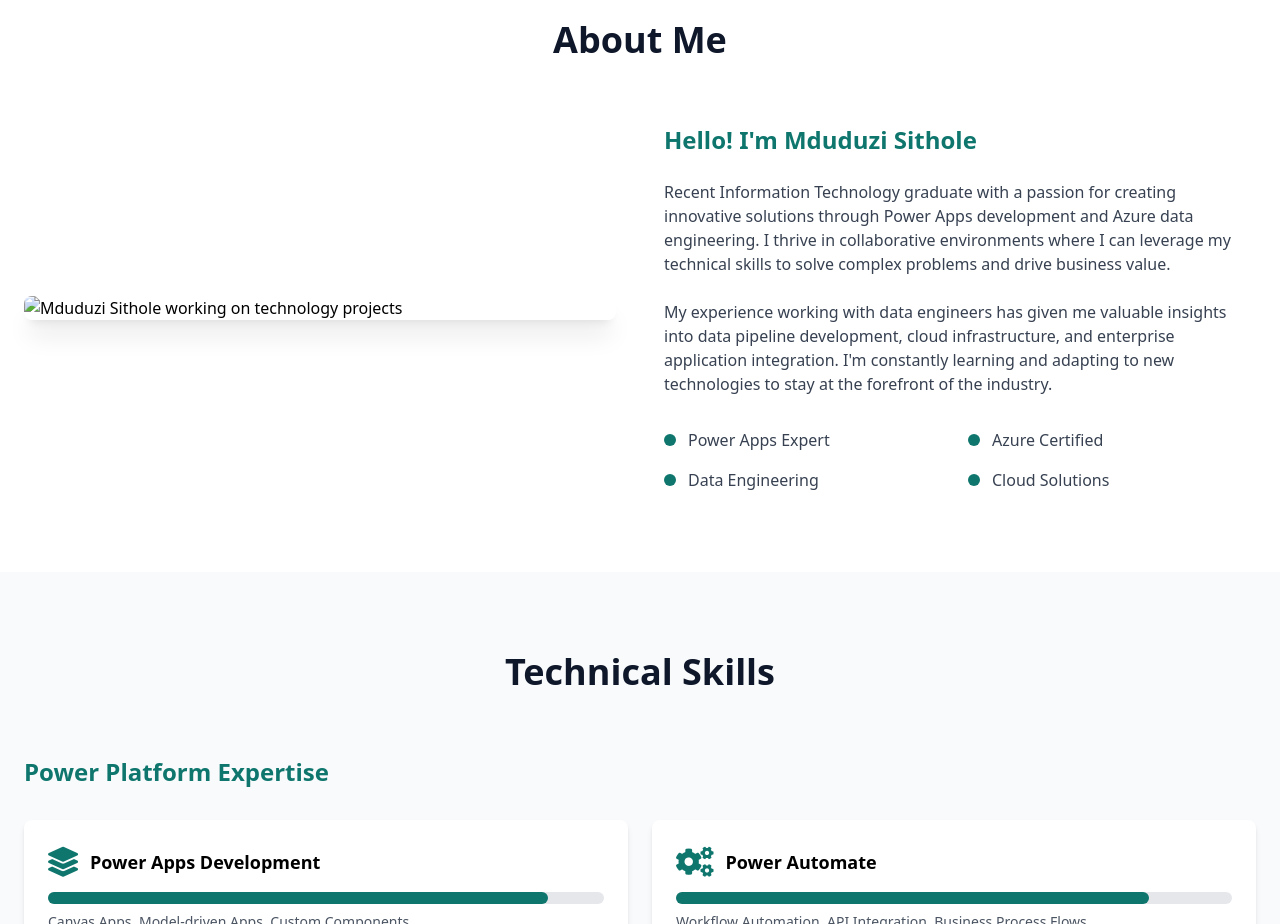
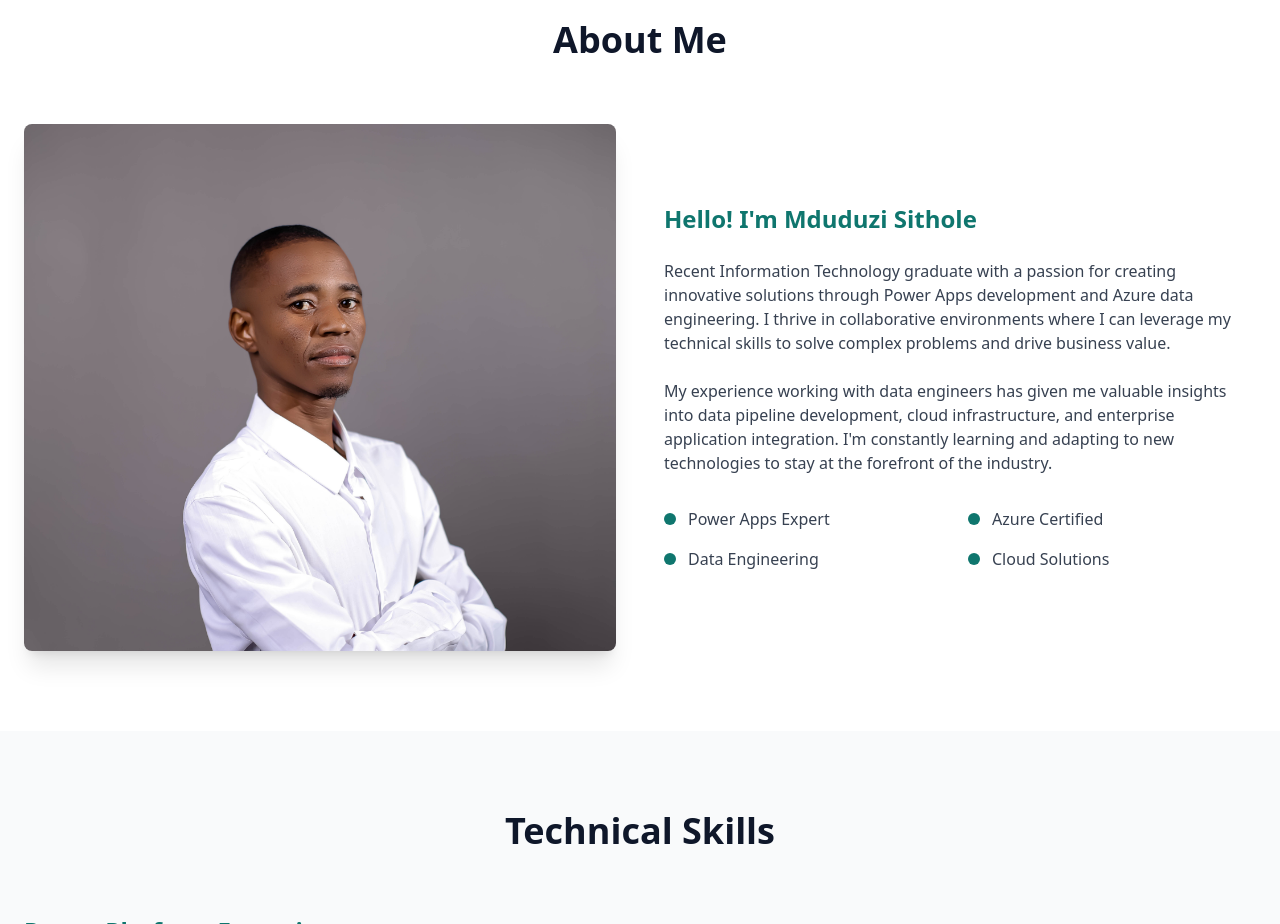
Before and after one commit to IamMduduzi/Portfolio, a plain HTML site: page index.html in a window 1280 px wide. Shown: the part 860-1784 px from the top of the page. Drawn offline with nearby package versions, Linux system fonts and the light colour scheme; files whose address does not match are found by name.

Commit message:
Update index.html

```diff
--- a/index.html
+++ b/index.html
@@ -265,7 +265,7 @@
         <div class="grid md:grid-cols-2 gap-12 items-center">
           <div>
             <img
-              src="images/Mduduzi.jpg"
+              src="Mduduzi.jpg"
               alt="Mduduzi Sithole working on technology projects"
               class="rounded-lg shadow-xl w-full"
               loading="lazy"
```
